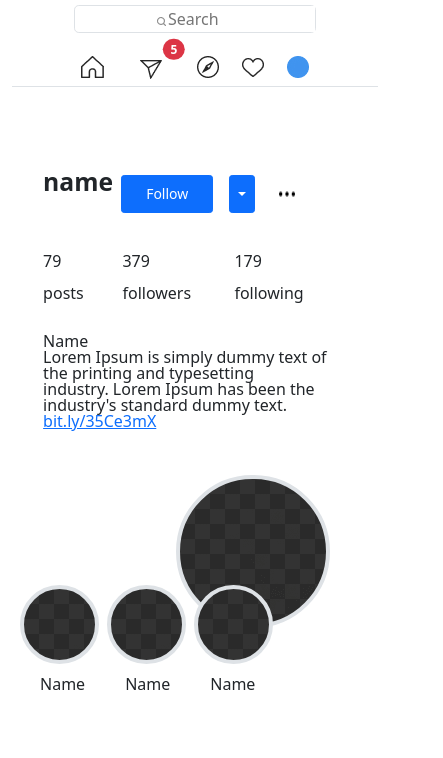
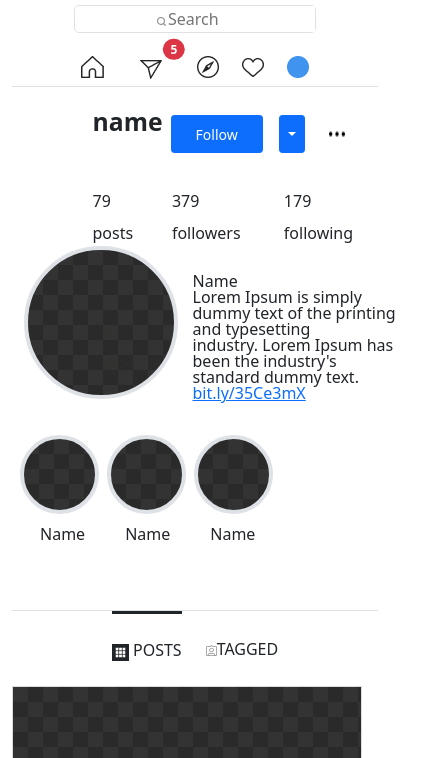
Before and after one commit to olena-kalitovska/Killer-Frost-HW, a plain HTML site: page HW-11/HW-11.html in a window 390 px wide. Shown: the part 52-810 px from the top of the page, 443 px wide, since content can reach past the window. Drawn offline with nearby package versions, Linux system fonts and the light colour scheme.

Commit message:
feat:finalized the location of ava when viewing the site on devices from 320px

```diff
--- a/HW-11/HW-11.css/HW-11.css
+++ b/HW-11/HW-11.css/HW-11.css
@@ -75,14 +75,15 @@
 @media screen and (min-width: 250px) and (max-width:766px) {
     .maine-box {
     display: flex;
-    flex-direction:column;
+    flex-direction:row;
     justify-content: center;
     align-items: center;
-    order: 1;
-    margin-top: 200px;
     }
     .ava-background {
-        order: 2;
+        padding-top: 121px;
+    }
+    .information {
+       padding-left: 100px;
     }
 }
 /*Post*/
```
Also changed, not shown: HW-11/HW-11.html (+1 -1 lines).
